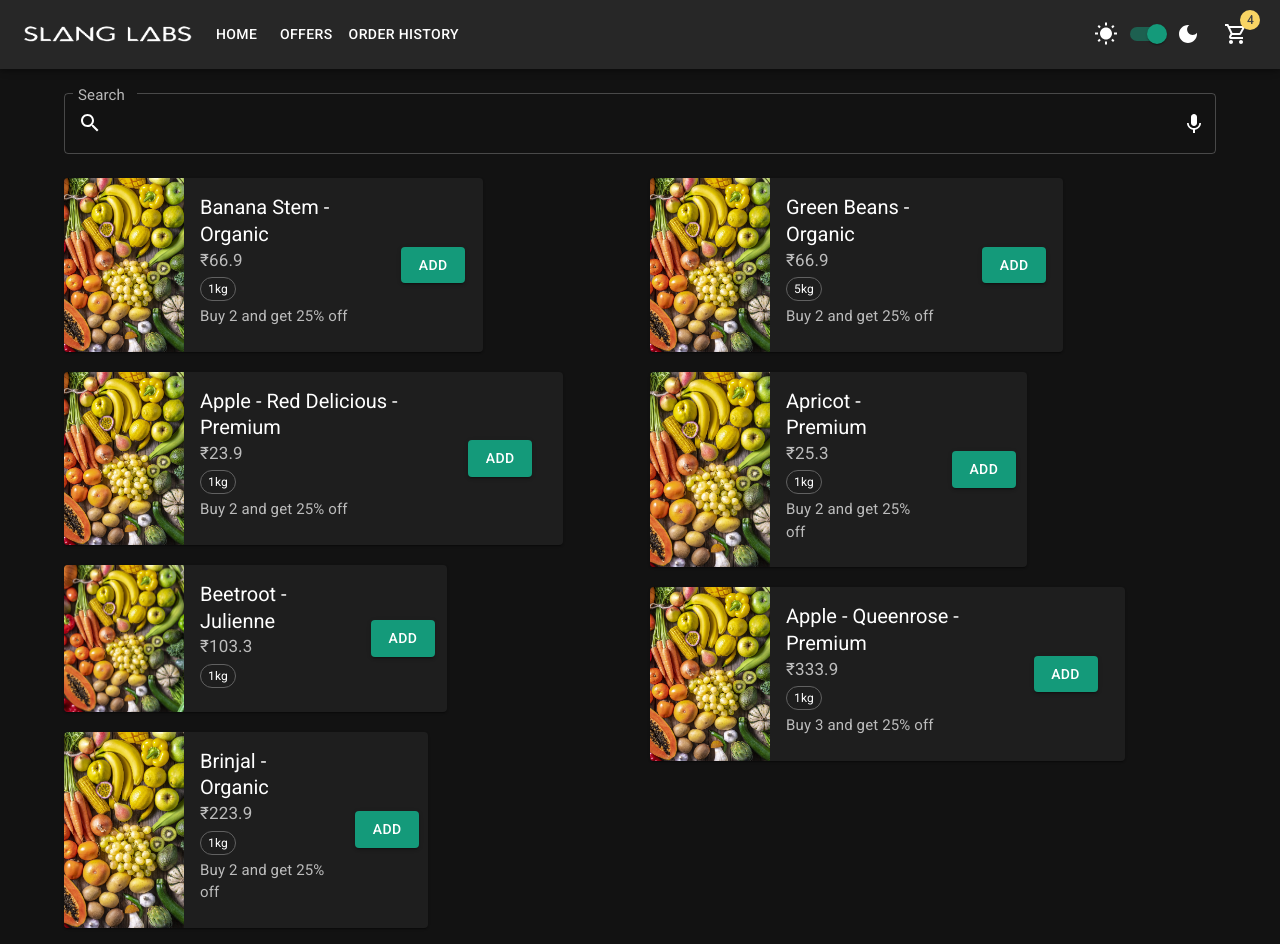
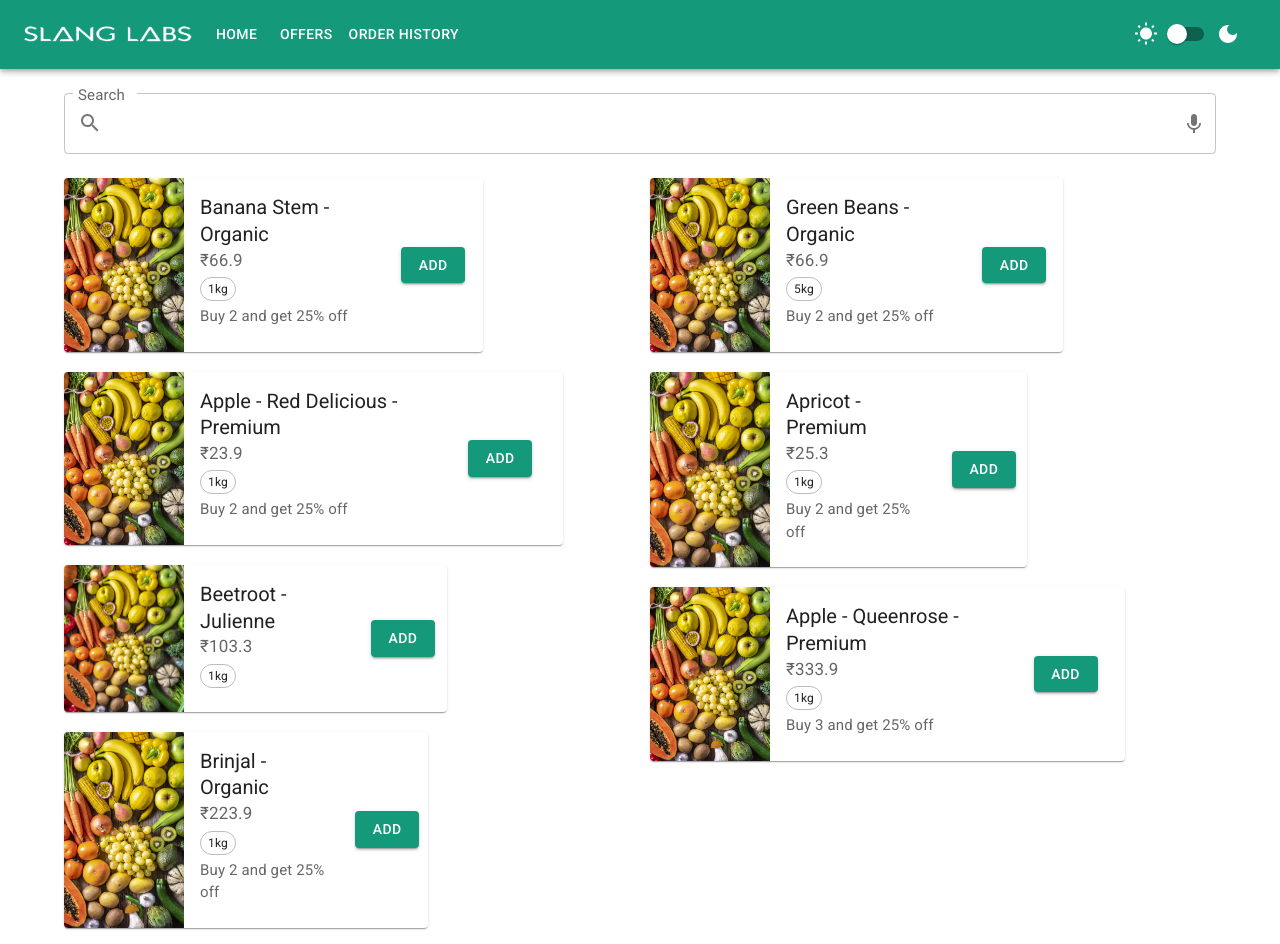
Before and after one commit to SlangLabs/slang-react-retail-demo, a React (Create React App) app: page / in a window 1280 px wide. Built offline with nearby package versions, Linux system fonts and the light colour scheme.

Commit message:
Add cart feature by integrating Redux Toolkit and using localStorage to persist

```diff
--- a/src/Store.js
+++ b/src/Store.js
@@ -1,9 +1,11 @@
 import { configureStore } from '@reduxjs/toolkit'
 import themeReducer, { themeMiddleware } from './slices/themeSlice'
+import cartReducer, { cartMiddleware } from './slices/cartSlice'
 
 export const store = configureStore({
     reducer: {
         theme: themeReducer,
+        cart: cartReducer
     },
-    middleware: (getDefaultMiddleware) => getDefaultMiddleware().concat(themeMiddleware)
+    middleware: (getDefaultMiddleware) => getDefaultMiddleware().concat(themeMiddleware, cartMiddleware)
 })
--- a/src/Utils.js
+++ b/src/Utils.js
@@ -2,7 +2,7 @@ import { useEffect } from "react";
 import { useLocation } from "react-router-dom";
 
 // The below function is taken from https://stackoverflow.com/a/61602724
-export default function ScrollToTop() {
+export function ScrollToTop() {
     const { pathname } = useLocation();
 
     useEffect(() => {
@@ -11,3 +11,9 @@ export default function ScrollToTop() {
 
     return null;
 }
+
+// The below function is taken from https://stackoverflow.com/a/37616104
+export const objectFilter = (obj, predicate) =>
+    Object.keys(obj)
+        .filter(key => predicate(obj[key]))
+        .reduce((res, key) => (res[key] = obj[key], res), {});
--- a/src/components/GroceryItem.js
+++ b/src/components/GroceryItem.js
@@ -1,6 +1,8 @@
 import React, { useState } from 'react';
 import { Typography, Card, CardContent, CardActionArea, CardMedia, Box, Button, ButtonGroup, Chip } from '@mui/material';
 import { FontAwesomeIcon } from '@fortawesome/react-fontawesome'
+import { useSelector, useDispatch } from 'react-redux'
+import { addOne, removeOne } from '../slices/cartSlice'
 import { useTheme } from '@mui/material/styles';
 import { faPlus, faMinus } from '@fortawesome/free-solid-svg-icons'
 import { Link } from "react-router-dom";
@@ -8,15 +10,16 @@ import fruitsVeggiesImage from '../assets/img/fruits-veggies.jpg'
 
 
 const GroceryItem = (props) => {
-    const [cart, changeCart] = useState(0);
+    const amount = useSelector((state) => state.cart.items[props.itemKey])
+    const dispatch = useDispatch()
     const theme = useTheme();
 
     const itemAdded = () => {
-        changeCart(cart + 1);
+        dispatch(addOne(props.itemKey));
     }
 
     const itemRemoved = () => {
-        changeCart(cart - 1);
+        dispatch(removeOne(props.itemKey));
     }
 
     return <Card sx={{ display: 'flex' }}>
@@ -26,7 +29,7 @@ const GroceryItem = (props) => {
             image={fruitsVeggiesImage}
         />
 
-        <CardActionArea sx={{ flex: '2 1 0' }} component={Link} to={`/item/${props.index + 1}`}>
+        <CardActionArea sx={{ flex: '2 1 0' }} component={Link} to={`/item/${props.itemKey}`}>
                 <Box sx={{ display: 'flex', flexDirection: 'column', alignSelf: 'center' }}>
                     <CardContent>
                         <Typography sx={{ fontSize: { xs: 15, sm: 20 } }} component="div" variant="h5">
@@ -46,11 +49,11 @@ const GroceryItem = (props) => {
                 </Box>
         </CardActionArea>
         <Box sx={{ flex: '1 1 0', display: 'flex', alignSelf: 'center', justifyContent: 'center' }}>
-            {cart === 0
+            {amount === 0 || amount === undefined
                 ? <Button onClick={itemAdded} variant="contained">Add</Button>
                 : (<ButtonGroup size="small" variant="contained" aria-label="outlined primary button group">
                     <Button onClick={itemAdded} sx={{ fontSize: { xs: 10, sm: 12 }, maxWidth: { xs: '20px', sm: '30px' }, minWidth: '20px!important' }}><FontAwesomeIcon icon={faPlus} /></Button>
-                    <Button sx={{ fontSize: { xs: 12, sm: 15 }, maxWidth: { xs: '20px', sm: '30px' }, minWidth: '20px!important', color: theme.palette.primary.main + '!important' }} disabled>{cart}</Button>
+                    <Button sx={{ fontSize: { xs: 12, sm: 15 }, maxWidth: { xs: '20px', sm: '30px' }, minWidth: '20px!important', color: theme.palette.primary.main + '!important' }} disabled>{amount}</Button>
                     <Button onClick={itemRemoved} sx={{ fontSize: { xs: 10, sm: 12 }, maxWidth: { xs: '20px', sm: '30px' }, minWidth: '20px!important' }}><FontAwesomeIcon icon={faMinus} /></Button>
                 </ButtonGroup>)
             }
--- a/src/components/GroceryList.js
+++ b/src/components/GroceryList.js
@@ -8,8 +8,8 @@ const GroceryList = (props) => {
         <Box sx={{ marginBottom: 2 }}>
             <ResponsiveMasonry columnsCountBreakPoints={{ 600: 1, 900: 2 }}>
                 <Masonry gutter="20px">
-                    {Array.from(props.groceries).map((value, index) => (
-                        <GroceryItem key={index} index={index} item={value} />
+                    {Array.from(Object.keys(props.groceries)).map((key, index) => (
+                        <GroceryItem key={key} itemKey={key} item={props.groceries[key]} />
                     ))}
                 </Masonry>
             </ResponsiveMasonry>
--- a/src/components/Navbar.js
+++ b/src/components/Navbar.js
@@ -4,6 +4,7 @@ import DarkModeIcon from '@mui/icons-material/DarkMode';
 import WbSunnyIcon from '@mui/icons-material/WbSunny';
 import MenuIcon from '@mui/icons-material/Menu';
 import { useSelector, useDispatch } from 'react-redux'
+import { addOne, removeOne } from '../slices/cartSlice'
 import { dark, light } from '../slices/themeSlice'
 import { Link } from "react-router-dom";
 import ShoppingCartOutlinedIcon from '@mui/icons-material/ShoppingCartOutlined';
@@ -42,7 +43,7 @@ const TemporaryDrawer = (props) => {
         >
             <List>
                 {pages.map((page) => (
-                    <ListItem component={Link} to={page.link} button key={page.name}>
+                    <ListItem onClick={props.closed} component={Link} to={page.link} button key={page.name}>
                         <ListItemText primary={page.name} />
                     </ListItem>
                 ))}
@@ -73,6 +74,8 @@ const ResponsiveAppBar = () => {
 
     const themeVal = useSelector((state) => state.theme.value)
     const dispatch = useDispatch()
+
+    const amountInCart = useSelector((state) => Object.keys(state.cart.items).length)
 
     const handleOpenNavMenu = (event) => {
         setAnchorElNav(true);
@@ -131,14 +134,16 @@ const ResponsiveAppBar = () => {
                     </Box>
 
 
-
-                    <Box>
-                        <Badge badgeContent={4} color="secondary" overlap="circular">
-                            <IconButton component={Link} to="/cart" sx={{ color: 'white' }}>
-                                <ShoppingCartOutlinedIcon />
-                            </IconButton>
-                        </Badge>
-                    </Box>
+                    {amountInCart > 0
+                        ? <Box>
+                            <Badge badgeContent={amountInCart} color="secondary" overlap="circular">
+                                <IconButton component={Link} to="/cart" sx={{ color: 'white' }}>
+                                    <ShoppingCartOutlinedIcon />
+                                </IconButton>
+                            </Badge>
+                        </Box>
+                        : null
+                    }
                 </Toolbar>
             </Container>
         </AppBar>
--- a/src/pages/ItemPage.js
+++ b/src/pages/ItemPage.js
@@ -4,6 +4,8 @@ import { useParams, useNavigate } from "react-router-dom";
 import { useTheme } from '@mui/material/styles';
 import { FontAwesomeIcon } from '@fortawesome/react-fontawesome'
 import { faPlus, faMinus } from '@fortawesome/free-solid-svg-icons'
+import { useSelector, useDispatch } from 'react-redux'
+import { addOne, removeOne } from '../slices/cartSlice'
 import data from '../data/data'
 import fruitsVeggiesImage from '../assets/img/fruits-veggies.jpg'
 
@@ -12,27 +14,35 @@ const ItemPage = () => {
     const params = useParams();
     const navigate = useNavigate();
     const theme = useTheme();
-    const [cart, changeCart] = useState(0);
+
+    let itemKey = params.itemKey;
+
+    const isInvalid = !data.hasOwnProperty(itemKey);
+
+    // We are forced to do this since hooks cannot be called conditionally
+    const amount = useSelector((state) => {
+        if (isInvalid) return null;
+        return state.cart.items[itemKey]
+    })
+
+    const dispatch = useDispatch()
 
     const itemAdded = () => {
-        changeCart(cart + 1);
+        dispatch(addOne(itemKey));
     }
 
     const itemRemoved = () => {
-        changeCart(cart - 1);
+        dispatch(removeOne(itemKey));
     }
 
-
-    let itemNumber = params.itemnumber;
-
     // If the provided item number is not actually a number or the item number is too large (or too small)
-    if (!/^\d+$/.test(itemNumber) || Number(itemNumber) > data.length || Number(itemNumber) === 0) {
+    if (isInvalid) {
         return 'Invalid item number'
     }
 
-    // Since we are one-indexing the URL item
-    itemNumber = Number(itemNumber) - 1;
-    const item = data[itemNumber];
+    console.log(amount)
+
+    const item = data[itemKey];
 
     return (
         <Grid sx={{ marginTop: 1, marginBottom: 2 }} container spacing={2}>
@@ -42,11 +52,11 @@ const ItemPage = () => {
                     ? <Typography color="text.secondary" variant="subtitle1">{item.offer}</Typography>
                     : null
                 }
-                {cart === 0
+                {amount === 0 || amount === undefined
                     ? <Button size="large" sx={{ marginTop: 2 }} onClick={itemAdded} variant="contained">Add</Button>
                     : (<ButtonGroup sx={{ marginTop: 2 }} size="large" variant="contained" aria-label="outlined primary button group">
                         <Button onClick={itemAdded} sx={{ maxWidth: { xs: '20px', sm: '30px' }, minWidth: '20px!important' }}><FontAwesomeIcon icon={faPlus} /></Button>
-                        <Button sx={{ fontSize: { xs: 15, md: 17 }, maxWidth: { xs: '20px', sm: '30px' }, minWidth: '20px!important', color: theme.palette.primary.main + '!important' }} disabled>{cart}</Button>
+                        <Button sx={{ fontSize: { xs: 15, md: 17 }, maxWidth: { xs: '20px', sm: '30px' }, minWidth: '20px!important', color: theme.palette.primary.main + '!important' }} disabled>{amount}</Button>
                         <Button onClick={itemRemoved} sx={{ maxWidth: { xs: '20px', sm: '30px' }, minWidth: '20px!important' }}><FontAwesomeIcon icon={faMinus} /></Button>
                     </ButtonGroup>)
                 }
--- a/src/pages/OffersPage.js
+++ b/src/pages/OffersPage.js
@@ -3,10 +3,12 @@ import { Typography } from '@mui/material';
 import SearchBar from '../components/SearchBar'
 import GroceryList from '../components/GroceryList'
 import data from '../data/data'
+import { objectFilter } from '../Utils'
+
 
 
 const OffersPage = () => {
-    const [groceries, setGroceries] = useState(data.filter((item) => { return 'offer' in item }));
+    const [groceries, setGroceries] = useState(objectFilter(data, (item) => { return item.hasOwnProperty('offer') }));
 
     return (
         <React.Fragment>
--- /dev/null
+++ b/src/slices/cartSlice.js
@@ -0,0 +1,60 @@
+import { createSlice, isAllOf, isAnyOf } from '@reduxjs/toolkit'
+
+// Get items from the cart that were stored in localStorage
+const initalState = () => {
+    const arr = localStorage.getItem('cart');
+    if (arr === null) {
+        return { items: {} }
+    }
+    return { items: JSON.parse(arr) };
+}
+
+
+export const cartSlice = createSlice({
+    name: 'cart',
+    initialState: initalState,
+    reducers: {
+        // If item does not exist, adds it. Otherwise, increments the amount
+        addOne: (state, action) => {
+            // Pass the index of the item
+            const id = action.payload;
+
+            if (state.items.hasOwnProperty(id)) {
+                state.items[id]++;
+            } else {
+                state.items[id] = 1;
+            }
+        },
+        removeOne: (state, action) => {
+            // Pass the index of the item
+            const id = action.payload;
+
+            if (state.items.hasOwnProperty(id)) {
+                if (state.items[id] === 1) {
+                    delete state.items[id];
+                } else {
+                    state.items[id]--;
+                }
+            }
+        }
+    },
+})
+
+const cartMiddleware = (store) => (next) => (action) => {
+    let result = next(action);
+
+    // If the action is part of cartSlice
+    if (action.type.length >= 5 && action.type.substring(0, 4) === 'cart') {
+        console.log(store.getState().cart)
+
+        localStorage.setItem('cart', JSON.stringify(store.getState().cart.items));
+    }
+
+    return result;
+};
+
+export const { addOne, removeOne } = cartSlice.actions
+
+export { cartMiddleware }
+
+export default cartSlice.reducer
--- a/src/slices/themeSlice.js
+++ b/src/slices/themeSlice.js
@@ -1,10 +1,16 @@
 import { createSlice } from '@reduxjs/toolkit'
+
+
+const initalState = () => {
+    const themeFromLS = localStorage.getItem('theme');
+    if (themeFromLS === null) return { value: 'light' };
+    return { value: themeFromLS };
+}
+
 
 export const themeSlice = createSlice({
     name: 'theme',
-    initialState: {
-        theme: 'light'
-    },
+    initialState: initalState,
     reducers: {
         dark: state => {
             state.value = 'dark'
```
Also changed, not shown: src/App.js (+2 -9 lines), src/data/data.js (+9 -9 lines), src/pages/CartPage.js (+11 -4 lines).
